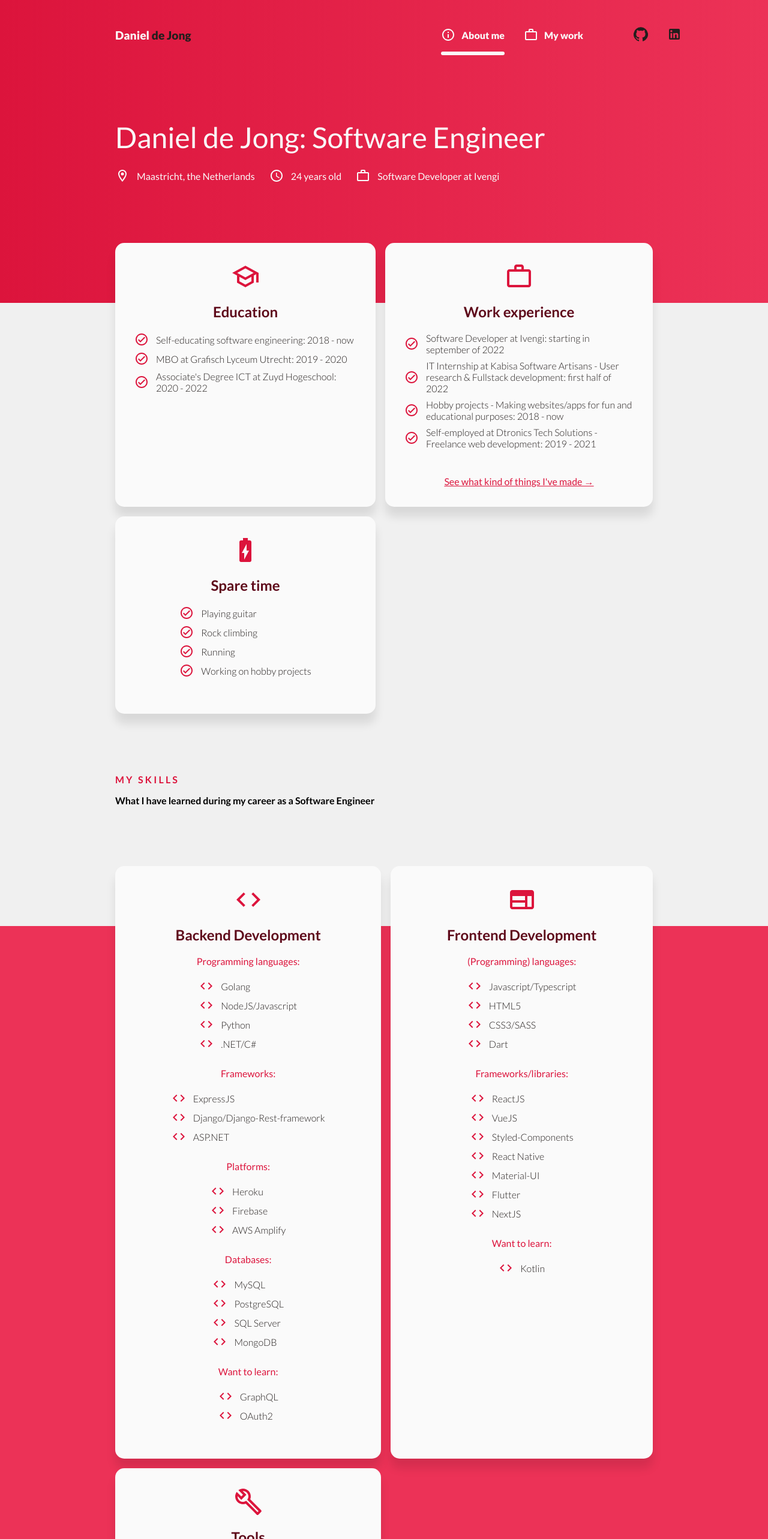
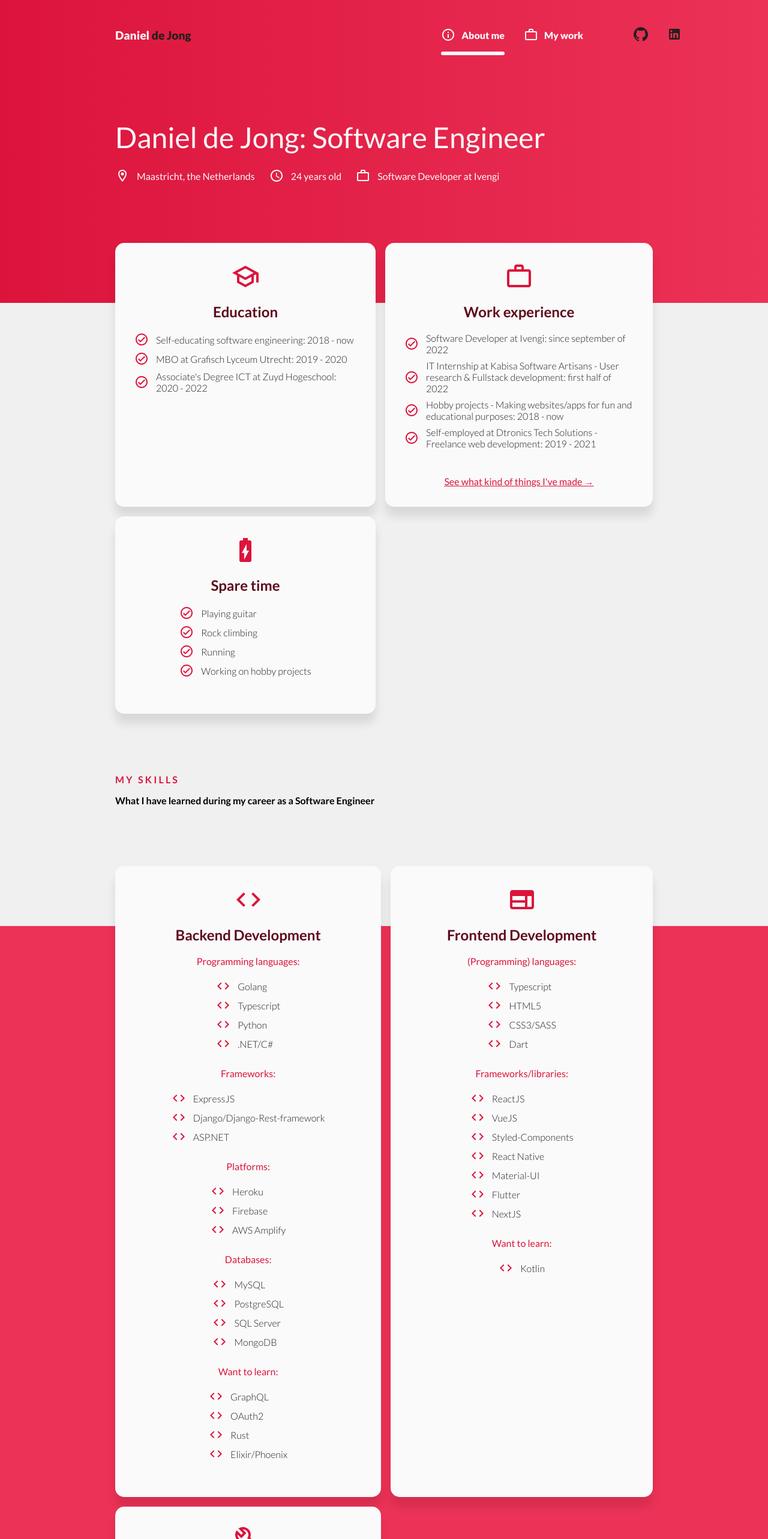
Before and after one commit to unexpectedtokens/portfolio_react, a React (Create React App) app: page /about in a window 1280 px wide. Shown: the top 2566 px of the page at 60% size. Built offline with nearby package versions, Linux system fonts and the light colour scheme.

Commit message:
feat: modify backend dev experience

```diff
--- a/src/Pages/About.js
+++ b/src/Pages/About.js
@@ -100,7 +100,7 @@ const About = ({ state, setActiveRoute }) => {
             <h2>Work experience</h2>
             <ul>
               {[
-                "Software Developer at Ivengi: starting in september of 2022",
+                "Software Developer at Ivengi: since september of 2022",
                 "IT Internship at Kabisa Software Artisans - User research & Fullstack development: first half of 2022",
                 "Hobby projects - Making websites/apps for fun and educational purposes: 2018 - now",
                 "Self-employed at Dtronics Tech Solutions - Freelance web development: 2019 - 2021",
@@ -148,7 +148,7 @@ const About = ({ state, setActiveRoute }) => {
             <h2>Backend Development</h2>
             <h4>Programming languages:</h4>
             <ul>
-              {["Golang", "NodeJS/Javascript", "Python", ".NET/C#"].map((x) => (
+              {["Golang", "Typescript", "Python", ".NET/C#"].map((x) => (
                 <li key={x}>
                   <CodeOutlinedIcon />
                   <span>{x}</span>
@@ -186,7 +186,7 @@ const About = ({ state, setActiveRoute }) => {
             </ul>
             <h4>Want to learn:</h4>
             <ul>
-              {["GraphQL", "OAuth2"].map((x) => (
+              {["GraphQL", "OAuth2", "Rust", "Elixir/Phoenix"].map((x) => (
                 <li key={x}>
                   <CodeOutlinedIcon />
                   <span>{x}</span>
@@ -199,7 +199,7 @@ const About = ({ state, setActiveRoute }) => {
             <h2>Frontend Development</h2>
             <h4>(Programming) languages:</h4>
             <ul>
-              {["Javascript/Typescript", "HTML5", "CSS3/SASS", "Dart"].map(
+              {["Typescript", "HTML5", "CSS3/SASS", "Dart"].map(
                 (x) => (
                   <li key={x}>
                     <CodeOutlinedIcon />
```
